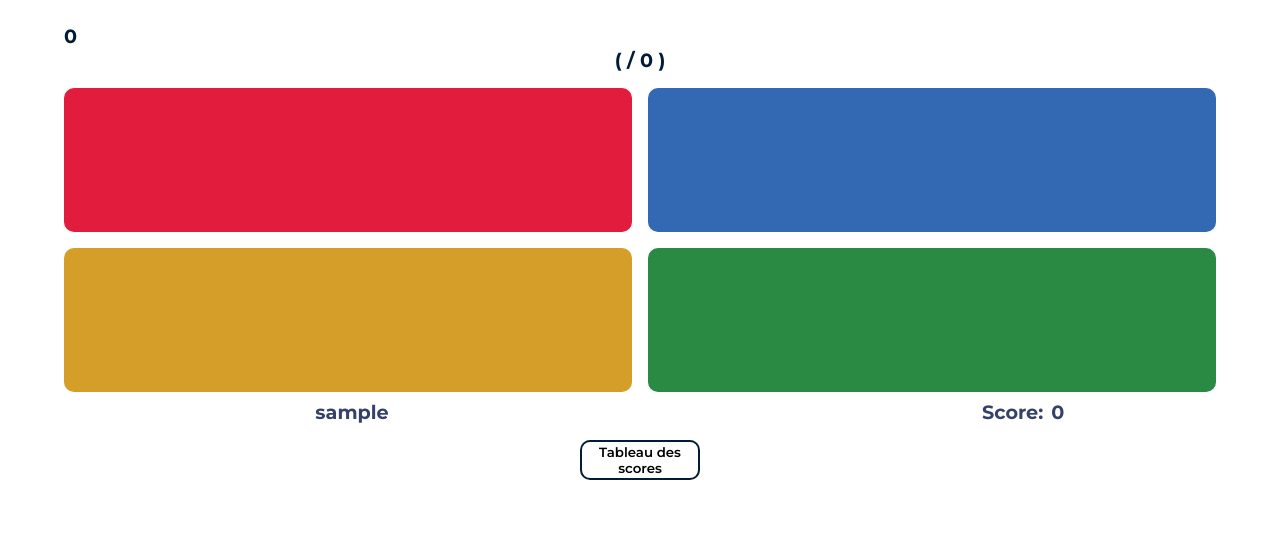
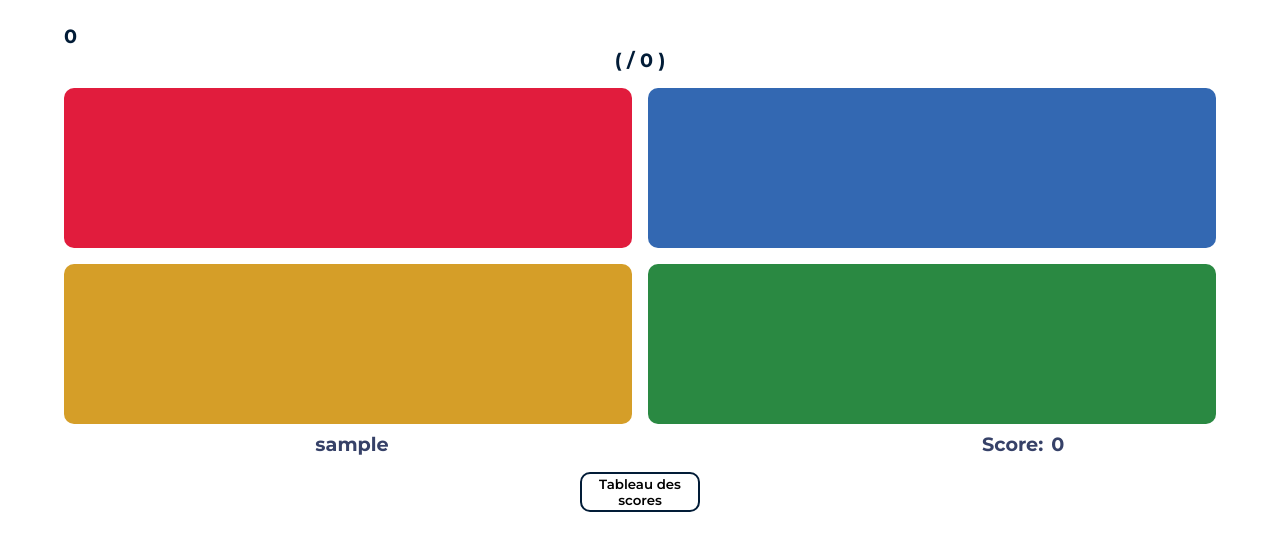
Before and after one commit to OscarM-Code/Projet_Kahoot, a PHP site: page /php/quiz.php in a window 1280 px wide. Shown: the part 68-619 px from the top of the page. Run offline with PHP 8.4, Linux system fonts and the light colour scheme; the visitor is signed in with stand-in values (Sample User, id 1); data that the repository does not hold is empty; some web fonts are replaced.

Commit message:
update css font size, btn hover

```diff
--- a/style.css
+++ b/style.css
@@ -107,6 +107,12 @@ input[type="number"] {
   padding: 0.75rem 2rem;
   border-radius: 25px;
   border: none;
+  cursor: pointer;
+  transition: all 0.5s;
+}
+
+.form-section button:hover {
+  background: #3a51a1;
 }
 
 /*------------------------------------------- QUIZ */
@@ -306,7 +312,8 @@ footer {
 
 @media screen and (min-width: 768px) {
   .reponse-article {
-    font-size: 1.5rem;
+    font-size: 1.25rem;
+    height: 10rem;
   }
 
   .tableau-scores-section {
```
Also changed, not shown: php/load_questions.php (line endings or trailing spaces).
